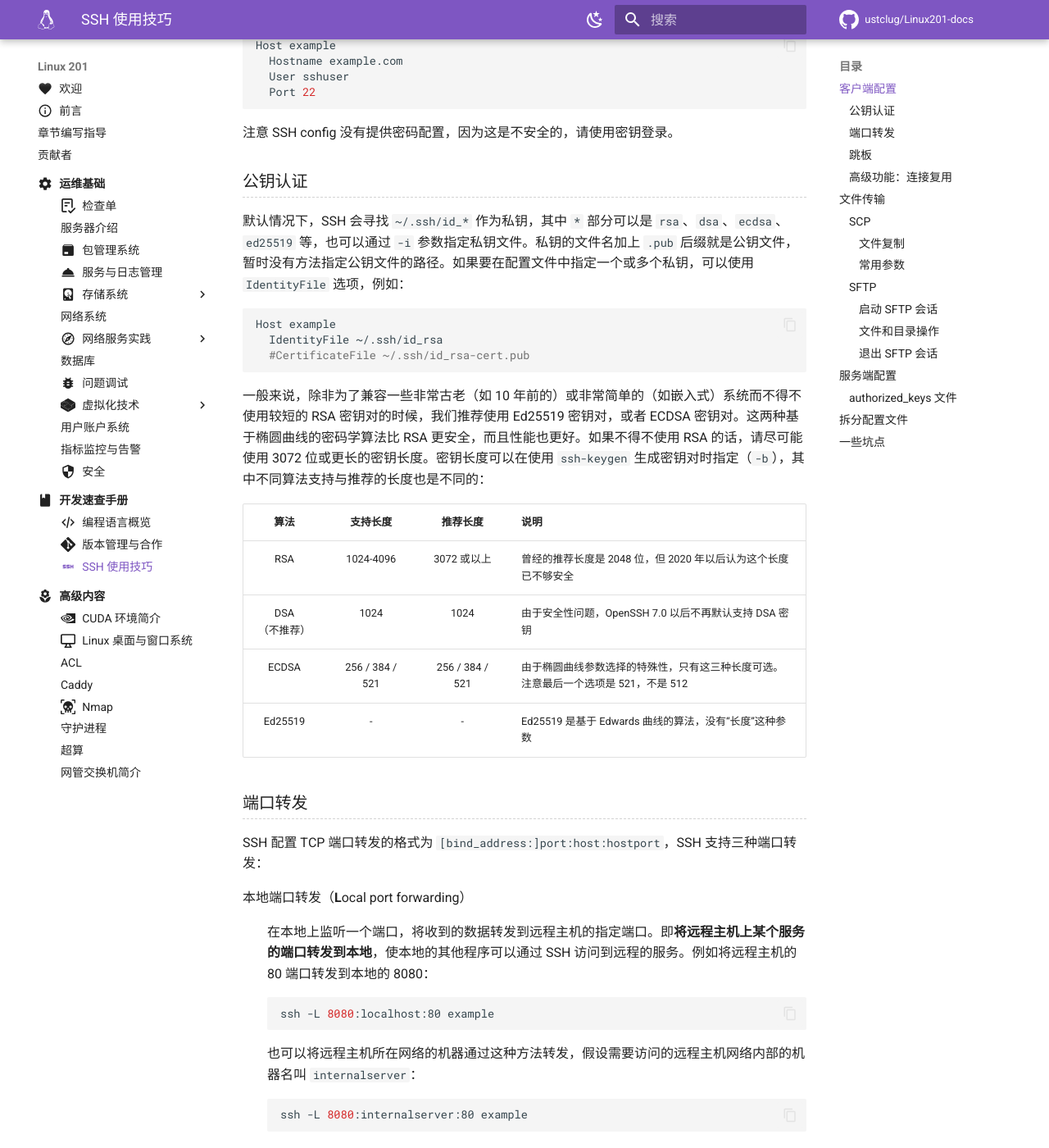
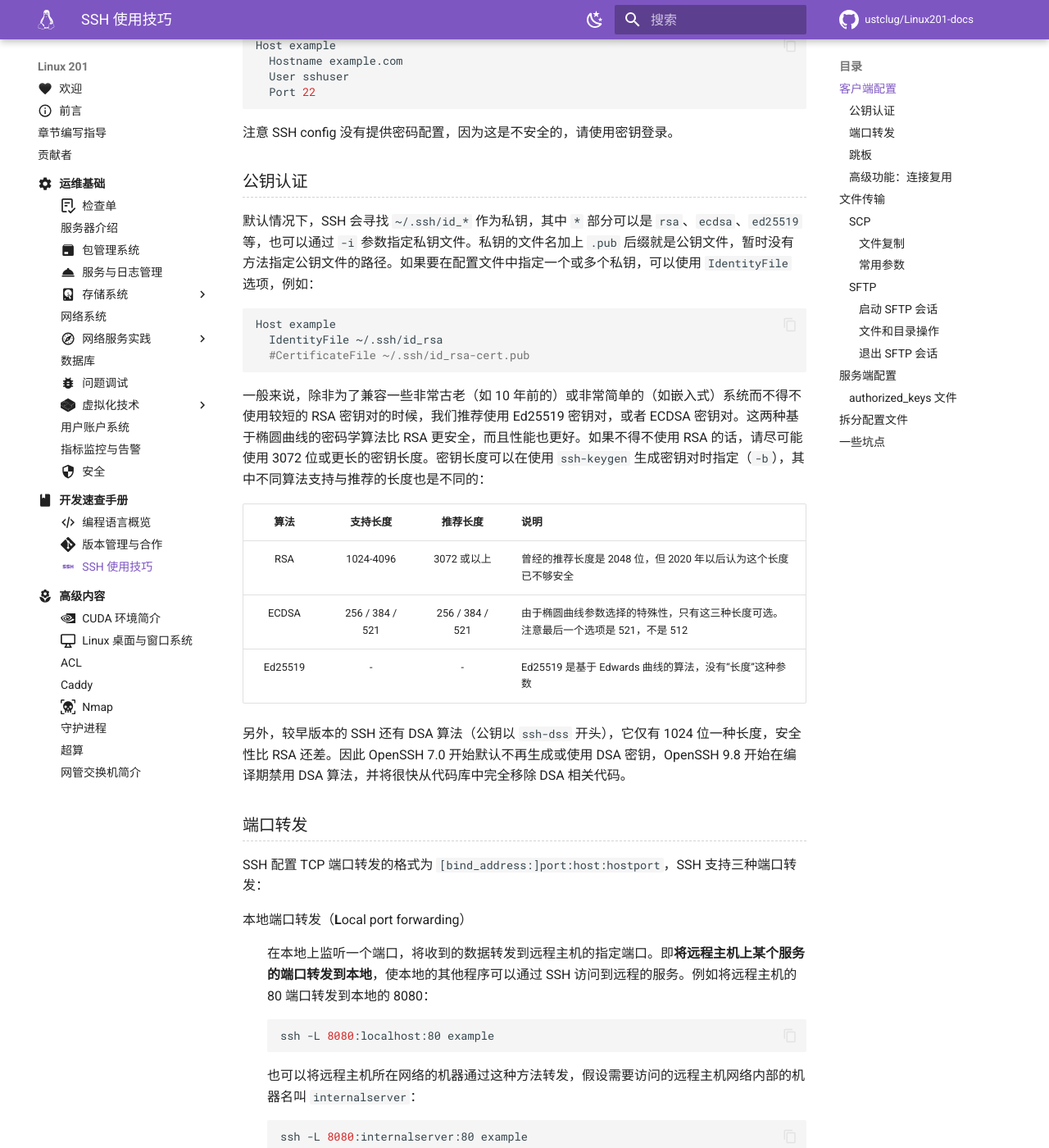
Before and after one commit to ustclug/Linux201-docs, an MkDocs documentation site: the page built from docs/dev/ssh.md, in a window 1280 px wide and 1400 px high, scrolled down 615 px. Shown: the whole window at 82% size. Built offline with MkDocs 1.6.1 and Material for MkDocs 9.7.7, drawn with Linux system fonts in a browser that asks for light colours; comment, search, counter and statistics services are not loaded.

Commit message:
dev/ssh: Update status on DSA keys

```diff
--- a/docs/dev/ssh.md
+++ b/docs/dev/ssh.md
@@ -44,9 +44,11 @@ Host example
 |       算法        |    支持长度     |    推荐长度     | 说明                                                                               |
 | :---------------: | :-------------: | :-------------: | ---------------------------------------------------------------------------------- |
 |        RSA        |    1024-4096    |   3072 或以上   | 曾经的推荐长度是 2048 位，但 2020 年以后认为这个长度已不够安全                     |
-| DSA<br>（不推荐） |      1024       |      1024       | 由于安全性问题，OpenSSH 7.0 以后不再默认支持 DSA 密钥                              |
 |       ECDSA       | 256 / 384 / 521 | 256 / 384 / 521 | 由于椭圆曲线参数选择的特殊性，只有这三种长度可选。注意最后一个选项是 521，不是 512 |
 |      Ed25519      |        -        |        -        | Ed25519 是基于 Edwards 曲线的算法，没有“长度”这种参数                              |
+
+
+另外，较早版本的 SSH 还有 DSA 算法（公钥以 `ssh-dss` 开头），它仅有 1024 位一种长度，安全性比 RSA 还差。因此 OpenSSH 7.0 开始默认不再生成或使用 DSA 密钥，OpenSSH 9.8 开始在编译期禁用 DSA 算法，并将很快从代码库中完全移除 DSA 相关代码。
 
 ### 端口转发 {#port-forwarding}
 
```
Also changed, not shown: other parts of docs/dev/ssh.md (+1 -1 lines).
